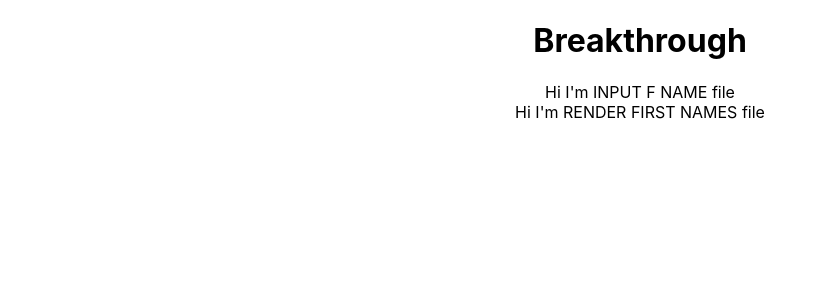
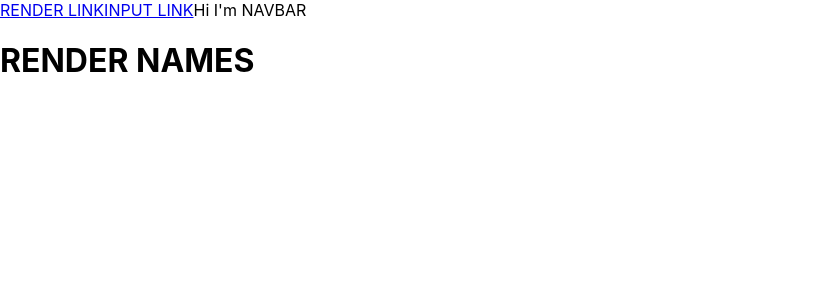
Before and after one commit to SethWickham/bst-frontend-project, a React (Create React App) app: page /render in a window 1280 px wide. Shown: the top 300 px of the page, without its empty margins (0-826 px from the left). Built offline with nearby package versions, Linux system fonts and the light colour scheme.

Commit message:
added routing and links

```diff
--- a/src/App.js
+++ b/src/App.js
@@ -2,17 +2,18 @@ import React from 'react';
 import './App.css';
 import { BrowserRouter as Router, Route } from 'react-router-dom';
 
-import InputFirstName from './Components/InputFirstName';
-import RenderFirstNames from './Components/RenderFirstNames';
+import Navbar from './Components/Navbar.component';
+import InputFirstName from './Components/InputFirstName.component';
+import RenderFirstNames from './Components/RenderFirstNames.component';
 
 function App() {
   return (
     <Router>
-      <div className="App">
-        <h1>Breakthrough</h1>
-        <InputFirstName />
-        <RenderFirstNames />
-      </div>
+      <Navbar />
+      <Route path="/input" component={InputFirstName} />
+      <Route path="/render" component={RenderFirstNames} />
+
+      <div className="App" />
     </Router>
   );
 }
--- /dev/null
+++ b/src/Components/InputFirstName.component.js
@@ -0,0 +1,11 @@
+import React, { Component } from 'react';
+
+export default class InputFirstName extends Component {
+  render() {
+    return (
+      <div>
+        <h1>INPUT NAME</h1>
+      </div>
+    );
+  }
+}
--- a/src/Components/InputFirstName.js
+++ /dev/null
@@ -1,7 +0,0 @@
-import React, { Component } from 'react';
-
-export default class InputFirstNames extends Component {
-  render() {
-    return <div>Hi I'm INPUT F NAME file</div>;
-  }
-}
--- /dev/null
+++ b/src/Components/Navbar.component.js
@@ -0,0 +1,14 @@
+import React, { Component } from 'react';
+import { Link } from 'react-router-dom';
+
+export default class Navbar extends Component {
+  render() {
+    return (
+      <div>
+        <Link to="/render">RENDER LINK</Link>
+        <Link to="/input">INPUT LINK</Link>
+        Hi I'm NAVBAR
+      </div>
+    );
+  }
+}
--- a/src/Components/RenderFirstNames.js
+++ b/src/Components/RenderFirstNames.component.js
@@ -2,6 +2,10 @@ import React, { Component } from 'react';
 
 export default class RenderFirstNames extends Component {
   render() {
-    return <div>Hi I'm RENDER FIRST NAMES file</div>;
+    return (
+      <div>
+        <h1>RENDER NAMES</h1>{' '}
+      </div>
+    );
   }
 }
```
Also changed, not shown: src/CSS/inputfn.css (added), src/CSS/navbar.css (added), src/CSS/renderfn.css (added).
